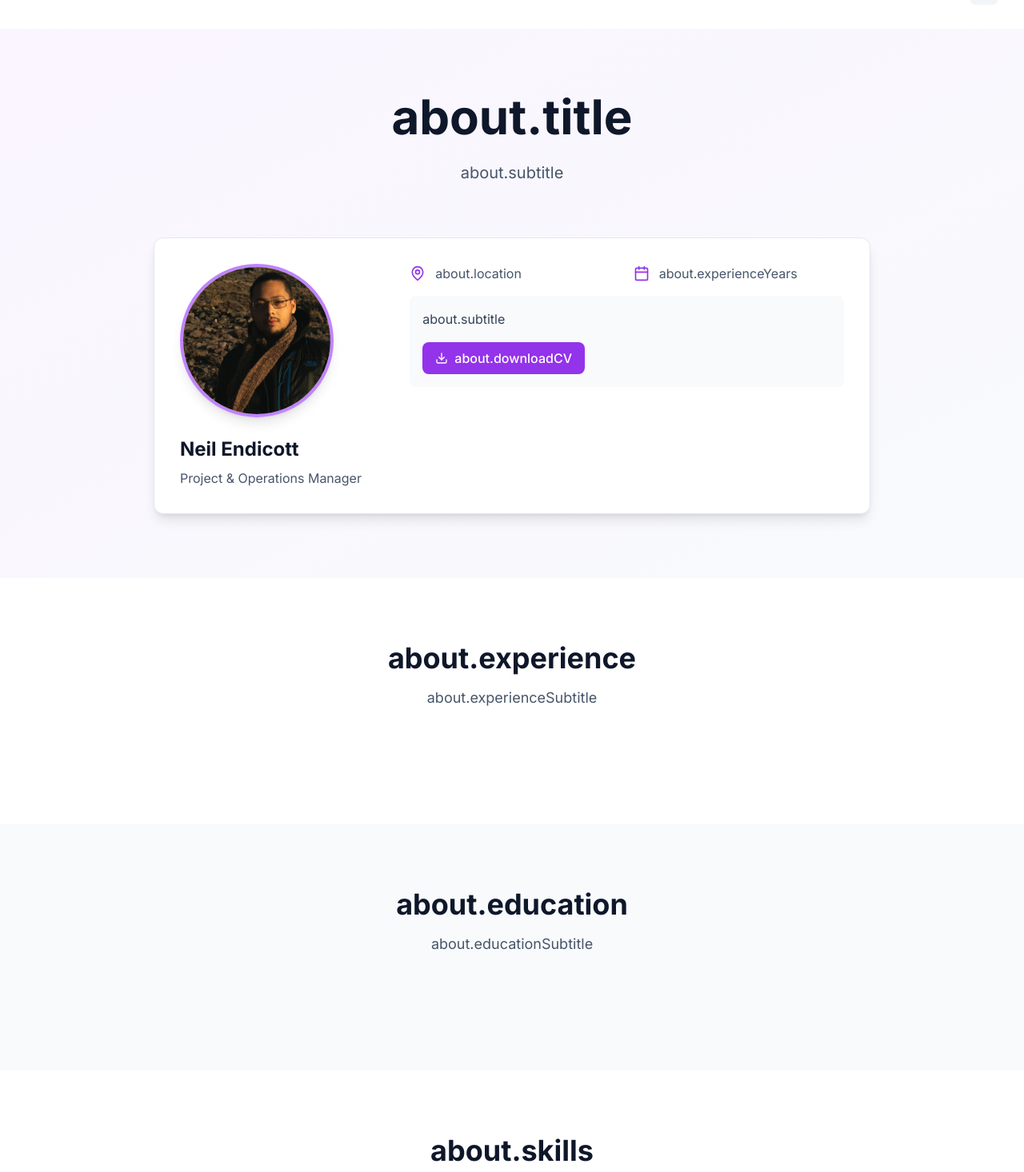
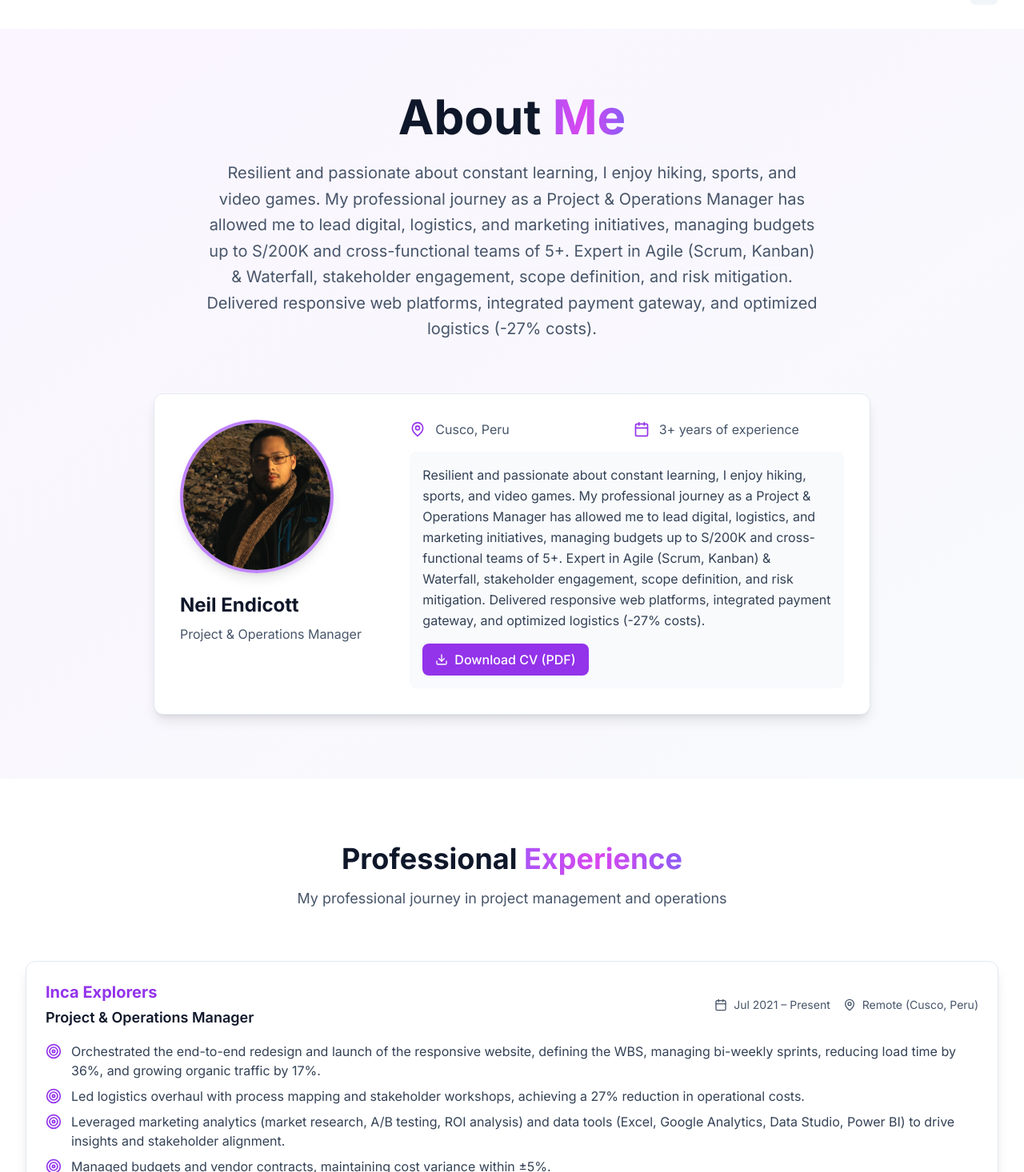
Before and after one commit to NeilEn/Portafolio, a Next.js app: page /about in a window 1280 px wide. Shown: the part 44-1510 px from the top of the page at 80% size. Built offline with nearby package versions, Linux system fonts and the light colour scheme.

Commit message:
Corregir sección About: arreglar referencias de traducción y restaurar descripción personal

```diff
--- a/app/about/page.tsx
+++ b/app/about/page.tsx
@@ -9,9 +9,9 @@ import { getTranslation } from '@/lib/i18n'
 
 export default function AboutPage() {
   const { language } = useLanguage()
-  const experiences = getTranslation(language, 'about.experiences')
+  const experiences = getTranslation(language, 'contact.about.experiences')
 
-  const education = getTranslation(language, 'about.educationList')
+  const education = getTranslation(language, 'contact.about.educationList')
 
   const skills = language === 'es'
     ? [
@@ -71,7 +71,7 @@ export default function AboutPage() {
             className="text-center mb-16"
           >
             <h1 className="text-4xl sm:text-5xl lg:text-6xl font-bold mb-6">
-              {getTranslation(language, 'about.title').split(' ').map((word: string, index: number) =>
+              {getTranslation(language, 'contact.about.title').split(' ').map((word: string, index: number) =>
                 index === 1 ? (
                   <span key={index} className="gradient-text"> {word} </span>
                 ) : (
@@ -80,7 +80,7 @@ export default function AboutPage() {
               )}
             </h1>
             <p className="text-xl text-secondary-600 dark:text-secondary-400 max-w-3xl mx-auto leading-relaxed">
-              {getTranslation(language, 'about.subtitle')}
+              {getTranslation(language, 'contact.about.subtitle')}
             </p>
           </motion.div>
 
@@ -112,17 +112,17 @@ export default function AboutPage() {
                 <div className="grid grid-cols-1 md:grid-cols-2 gap-4">
                   <div className="flex items-center space-x-3">
                     <MapPin className="h-5 w-5 text-primary-600" />
-                    <span className="text-secondary-600 dark:text-secondary-400">{getTranslation(language, 'about.location')}</span>
+                    <span className="text-secondary-600 dark:text-secondary-400">{getTranslation(language, 'contact.about.location')}</span>
                   </div>
                   <div className="flex items-center space-x-3">
                     <Calendar className="h-5 w-5 text-primary-600" />
-                    <span className="text-secondary-600 dark:text-secondary-400">{getTranslation(language, 'about.experienceYears')}</span>
+                    <span className="text-secondary-600 dark:text-secondary-400">{getTranslation(language, 'contact.about.experienceYears')}</span>
                   </div>
                 </div>
 
                 <div className="bg-secondary-50 dark:bg-secondary-800 p-4 rounded-lg">
                   <p className="text-secondary-700 dark:text-secondary-300 leading-relaxed">
-                    {getTranslation(language, 'about.subtitle')}
+                    {getTranslation(language, 'contact.about.subtitle')}
                   </p>
 
                   {/* Download CV Button */}
@@ -133,7 +133,7 @@ export default function AboutPage() {
                       className="inline-flex items-center px-4 py-2 bg-primary-600 hover:bg-primary-700 text-white font-medium rounded-lg transition-colors duration-200"
                     >
                       <Download className="h-4 w-4 mr-2" />
-                      {getTranslation(language, 'about.downloadCV')}
+                      {getTranslation(language, 'contact.about.downloadCV')}
                     </a>
                   </div>
                 </div>
@@ -154,7 +154,7 @@ export default function AboutPage() {
             className="text-center mb-16"
           >
             <h2 className="text-3xl sm:text-4xl font-bold mb-4">
-              {getTranslation(language, 'about.experience').split(' ').map((word: string, index: number) =>
+              {getTranslation(language, 'contact.about.experience').split(' ').map((word: string, index: number) =>
                 index === 1 ? (
                   <span key={index} className="gradient-text"> {word} </span>
                 ) : (
@@ -163,7 +163,7 @@ export default function AboutPage() {
               )}
             </h2>
             <p className="text-lg text-secondary-600 dark:text-secondary-400 max-w-2xl mx-auto">
-              {getTranslation(language, 'about.experienceSubtitle')}
+              {getTranslation(language, 'contact.about.experienceSubtitle')}
             </p>
           </motion.div>
 
@@ -218,7 +218,7 @@ export default function AboutPage() {
             className="text-center mb-16"
           >
             <h2 className="text-3xl sm:text-4xl font-bold mb-4">
-              {getTranslation(language, 'about.education').split(' ').map((word: string, index: number) =>
+              {getTranslation(language, 'contact.about.education').split(' ').map((word: string, index: number) =>
                 index === 1 ? (
                   <span key={index} className="gradient-text"> {word} </span>
                 ) : (
@@ -227,7 +227,7 @@ export default function AboutPage() {
               )}
             </h2>
             <p className="text-lg text-secondary-600 dark:text-secondary-400 max-w-2xl mx-auto">
-              {getTranslation(language, 'about.educationSubtitle')}
+              {getTranslation(language, 'contact.about.educationSubtitle')}
             </p>
           </motion.div>
 
@@ -253,7 +253,7 @@ export default function AboutPage() {
                     <div className="flex items-center justify-between">
                       <span className="text-sm text-secondary-500 dark:text-secondary-500">{edu.period}</span>
                       <span className={`text-sm px-2 py-1 rounded-full ${
-                        edu.status === getTranslation(language, 'about.completed')
+                        edu.status === getTranslation(language, 'contact.about.completed')
                           ? 'bg-green-100 text-green-800 dark:bg-green-900 dark:text-green-200'
                           : 'bg-yellow-100 text-yellow-800 dark:bg-yellow-900 dark:text-yellow-200'
                       }`}>
@@ -279,7 +279,7 @@ export default function AboutPage() {
             className="text-center mb-16"
           >
             <h2 className="text-3xl sm:text-4xl font-bold mb-4 text-secondary-900 dark:text-white">
-              {getTranslation(language, 'about.skills').split(' ').map((word: string, index: number) =>
+              {getTranslation(language, 'contact.about.skills').split(' ').map((word: string, index: number) =>
                 index === 1 ? (
                   <span key={index} className="gradient-text"> {word} </span>
                 ) : (
@@ -288,7 +288,7 @@ export default function AboutPage() {
               )}
             </h2>
             <p className="text-lg text-secondary-600 dark:text-secondary-400 max-w-2xl mx-auto">
-              {getTranslation(language, 'about.skillsSubtitle')}
+              {getTranslation(language, 'contact.about.skillsSubtitle')}
             </p>
           </motion.div>
 
```
